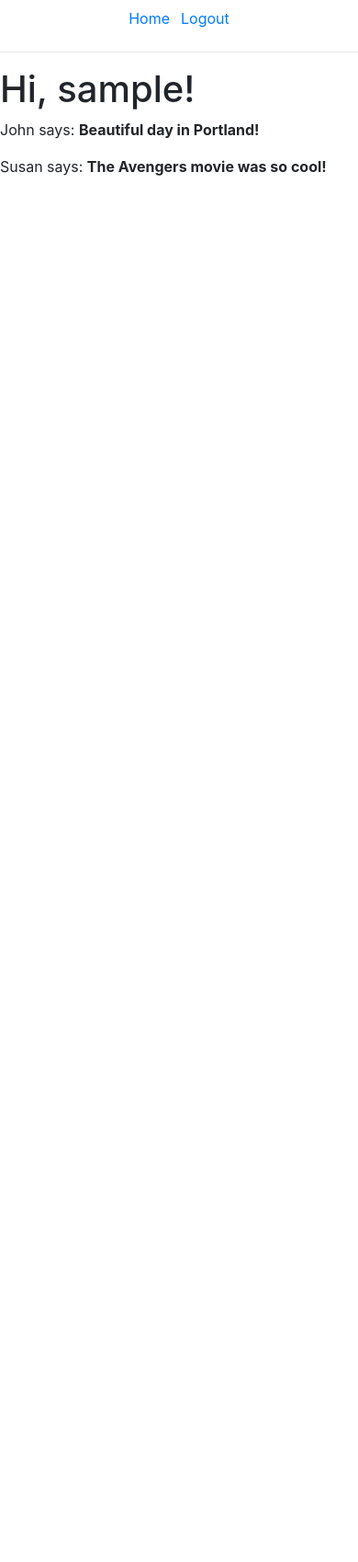
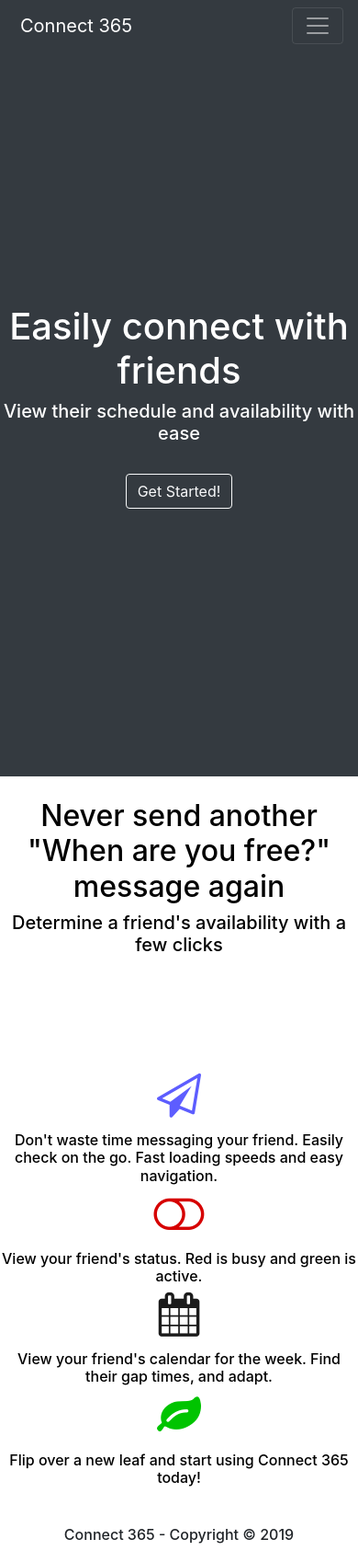
Before and after one commit to legianni/CMPE131-Project, a Flask app: page / in a window 390 px wide. Shown: the whole page at 92% size. Before the commit the page ends 191 px from the top, so only its background shows below. Run offline with Flask 2, Linux system fonts and the light colour scheme; the visitor is signed in with stand-in values (Sample User, id 1); data comes from the database, SQL or seed files in the repository; both versions use the stored data as it was after the commit; some libraries are stand-ins or nearby versions.

Commit message:
designed ui, create and display schedule/event

```diff
--- a/app/forms.py
+++ b/app/forms.py
@@ -40,3 +40,6 @@ class RegistrationForm(FlaskForm):
         user = User.query.filter_by(email=email.data).first()
         if user is not None:
             raise ValidationError('Please use a different email address.')
+
+class ScheduleForm(FlaskForm):
+    submit = SubmitField("Submit")
--- a/app/routes.py
+++ b/app/routes.py
@@ -5,6 +5,7 @@ from app.forms import LoginForm
 from app.forms import RegistrationForm
 from app.forms import AddFriend
 from app.forms import CreateEventForm
+from app.forms import ScheduleForm
 from app.models import User
 from app.models import Event
 from flask_login import current_user, login_user
@@ -14,6 +15,9 @@ from flask import request
 from werkzeug.urls import url_parse
 
 @app.route('/')
+def landingPage():
+    return render_template('landingpage.html')
+
 @app.route('/index')
 @login_required
 def index():
@@ -27,8 +31,9 @@ def index():
             'body': 'The Avengers movie was so cool!'
         }
     ]
-    return render_template('index.html', title='Home', posts=posts)
+    return render_template('index.html', title='Home', posts=posts, status=current_user.status)
 
+# route to login
 @app.route('/login', methods=['GET', 'POST'])
 def login():
     if current_user.is_authenticated:
@@ -50,18 +55,21 @@ def login():
         return redirect(next_page)
     return render_template('login.html', title='Sign in', form=form)
 
+# route to logout
 @app.route('/logout')
 def logout():
     logout_user()
     return redirect(url_for('index'))
 
+# route to register a user
 @app.route('/register', methods=['GET', 'POST'])
 def register():
     if current_user.is_authenticated:
         return redirect(url_for('index'))
     form = RegistrationForm()
     if form.validate_on_submit():
-        user = User(username=form.username.data, email=form.email.data)
+        user = User(username=form.username.data, email=form.email.data, status=True)
+        db.create_all()
         user.set_password(form.password.data)
         db.session.add(user)
         db.session.commit()
@@ -71,27 +79,89 @@ def register():
 
 @app.route('/calendar')
 def calendar():
+    print("hello")
     return render_template('calendar.html')
 
-
+# route to display friends
 @app.route('/friends')
 def friends():
     form = AddFriend()
+    # to get all the users use the command
+    # users = User.query.all()
+    # for user in users:
+
+    # display users in reverse alphabetical order
+    # User.query.filter_by(User.username.desc()).all()
     return render_template('friends.html', form=form)
 
+# route to view the events of a user
+@app.route('/event/view', methods=['GET', 'POST'])
+def viewEvent():
+    if not current_user.is_authenticated:
+        return redirect(url_for('login'))
+    # to view all events of a select user
+    events = current_user.events.all()
+    return render_template('viewEvent.html', title='View Events', events=events)
+
+# route to create an event
 @app.route('/event/create', methods=['GET', 'POST'])
 def createEvent():
     if not current_user.is_authenticated:
         return redirect(url_for('login'))
     form = CreateEventForm()
     if form.validate_on_submit():
-        date_in = form.date.data.strftime('%Y/%m/%d')
-        startTime_in = form.startTime.data.strftime('%H:%M:%S')
-        endTime_in = form.endTime.data.strftime('%H:%M:%S')
-        event = Event(title=form.title.data, description=form.description.data, date=date_in, startTime=startTime_in, endTime=endTime_in)
+        date_in = form.date.data.strftime('%m/%d/%Y')
+        startTime_in = form.startTime.data.strftime('%H:%M')
+        endTime_in = form.endTime.data.strftime('%H:%M')
+        print(current_user)
+        event = Event(author=current_user, title=form.title.data, description=form.description.data, date=date_in, startTime=startTime_in, endTime=endTime_in)
         db.create_all()
         db.session.add(event)
         db.session.commit()
         flash('Congratulations, you have created an event!')
         return redirect(url_for('index'))
     return render_template('createEvent.html', title='Create Event', form=form)
+
+# route to display the schedule. users will be able to update their schedule here
+@app.route('/schedule/create', methods=['GET', 'POST'])
+def createSchedule():
+    if not current_user.is_authenticated:
+        return redirect(url_for('login'))
+    form = ScheduleForm()
+    if form.validate_on_submit():
+        flash('Congratulations, you have updated your schedule!')
+        return redirect(url_for('index'))
+    user = User.query.filter_by(username=current_user.username).first()
+    availability = user.schedule
+    return render_template('createSchedule.html', title='Create Schedule', availability=availability, form=form)
+
+# route used to update the schedule of a user. This uses AJAX calls to retrieve data from the template
+@app.route('/update/schedule', methods=['GET', 'POST'])
+def updateSchedule():
+    if not current_user.is_authenticated:
+        return redirect(url_for('login'))
+    if request.method == 'POST':
+        data = request.json
+        new_schedule = str(data)
+        user = User.query.filter_by(username=current_user.username).first()
+        user.schedule = new_schedule
+        db.session.commit()
+    return redirect(url_for('index'))
+
+# route used to update the status of a user [BUSY = red or FREE = green]
+@app.route('/update/status', methods=['GET', 'POST'])
+def updateStatus():
+    if not current_user.is_authenticated:
+        return redirect(url_for('login'))
+    user = User.query.filter_by(username=current_user.username).first()
+    user.status = not user.status
+    db.session.commit()
+    print(user.status)
+    flash('Congratulations, you have updated your status!')
+    return redirect(url_for('index'))
+
+# DELETION
+# if you want to delete a user in the database do
+# users = User.query.all()
+# for u in users:
+#   db.session.delete(u)
--- a/app/static/css/main.css
+++ b/app/static/css/main.css
@@ -1,7 +1,74 @@
 /* To update CSS, clear cache or open the server in incognito */
 /* static css files are automatically  stored in cache */
 
+html{
+    overflow-x: hidden;
+}
+body{
+    padding-top: 40px;
+}
+footer{
+    height: 50px;
+}
 
+#block-content{
+    min-height: 90%;
+}
+.flash-message{
+    padding-top: 50px;
+}
+/* LANDING PAGE CSS */
+.landing{
+    height: 100%;
+    flex-direction: column;
+    flex-wrap: wrap;
+    text-align: center;
+    background-color: #343a40;
+    color: white;
+}
+.landing-features{
+    color: black;
+    height: 100%;
+    flex-direction: column;
+    text-align: center;
+}
+.landing-features .row{
+    padding-top: 120px;
+}
+.fa{
+    padding-bottom: 15px;
+}
+.fa:hover{
+    font-size: 3.5em !important;
+}
+.fa-paper-plane-o{
+    color: rgb(93, 93, 255);
+    transition: ease 0.5s;
+}
+.fa-toggle-off{
+    color: rgb(214, 0, 0);
+    transition: ease 0.5s;
+}
+.fa-toggle-off:hover{
+    color: rgb(0, 196, 0);
+}
+.fa-calendar{
+    color: rgb(27, 27, 27);
+    transition: ease 0.5s;
+}
+.fa-leaf{
+    color: rgb(0, 196, 0);
+    transition: ease 0.5s;
+}
+
+/* LOGIN CSS */
+.login-page{
+    height: 80%;
+}
+/* REGISTER CSS */
+.register-page{
+    height: 80%;
+}
 /*  CALENDAR CSS */
 .calendar-box{
     height: 65%;
@@ -65,6 +132,14 @@
 }
 
 /* NAVBAR */
+
+.nav-item a{
+    color: white !important;
+    transition: ease 0.5s;
+}
+.nav-item a:hover{
+    font-size: 18px;
+}
 .center{
     display: flex;
     justify-content: center;
@@ -106,3 +181,20 @@
 .friends-page .busy img{
     border: 5px solid rgb(243, 56, 39);
 }
+
+/* CREATE SCHEDULE CSS */
+.schedule-time:hover{
+    cursor: pointer;
+}
+.busy-time{
+    background-color: red;
+}
+.available-time{
+    background-color: green;
+}
+#schedule td{
+    border: 1px solid black;
+    margin: 3px;
+    padding: 8px;
+    width: 105px;
+}
--- a/app/templates/base.html
+++ b/app/templates/base.html
@@ -5,30 +5,75 @@
         {% else %}
         <title>Connect365</title>
         {% endif %}
+        <script
+        src="https://code.jquery.com/jquery-3.4.1.min.js"
+        integrity="sha256-CSXorXvZcTkaix6Yvo6HppcZGetbYMGWSFlBw8HfCJo="
+        crossorigin="anonymous"></script>
         <link rel="stylesheet" href="{{ url_for('static', filename='css/bootstrap.min.css') }}">
         <link rel="stylesheet" href="{{ url_for('static', filename='css/main.css') }}">
+        <script src="{{ url_for('static', filename='js/bootstrap.min.js') }}"></script>
+        <link rel="stylesheet" href="https://stackpath.bootstrapcdn.com/font-awesome/4.7.0/css/font-awesome.min.css">
     </head>
     <body>
-        <div class="navbar center">
-            <a href="{{ url_for('index') }}">Home</a>
+        <nav class="navbar navbar-expand-lg navbar-dark bg-dark fixed-top">
+            <a class="navbar-brand" href="{{ url_for('landingPage') }}">Connect 365</a>
+            <button class="navbar-toggler" type="button" data-toggle="collapse" data-target="#navbarNav" aria-controls="navbarNav" aria-expanded="false" aria-label="Toggle navigation">
+              <span class="navbar-toggler-icon"></span>
+            </button>
+            <div class="collapse navbar-collapse" id="navbarNav">
+                <ul class="navbar-nav mr-auto d-flex align-items-start">
+                    <li class="nav-item">
+                        <a class="nav-link" href="{{ url_for('index') }}">Home</a>
+                    </li>
+                    {% if not current_user.is_anonymous %}
+                    <li class="nav-item">
+                        <a class="nav-link" href="{{ url_for('createSchedule') }}">Schedule</a>
+                    </li>
+                    <li class="nav-item">
+                        <a class="nav-link" href="{{ url_for('friends') }}">Friends</a>
+                    </li>
+                    <li class="nav-item">
+                        <a class="nav-link" href="{{ url_for('viewEvent') }}">Events</a>
+                    </li>
+                    <li class="nav-item">
+                        <a class="nav-link" href="#">Settings</a>
+                    </li>
+                    {% endif %}
+                </ul>
+              <div class="my-2 my-lg-0 d-flex align-items-end">
+                <ul class="navbar-nav">
                     {% if current_user.is_anonymous %}
-            <a href="{{ url_for('login') }}">Login</a>
+                    <li class="nav-item">
+                        <a class="nav-link" href="{{ url_for('login') }}">Login</a>
+                    </li>
+                    <li class="nav-item">
+                        <a class="nav-link" href="{{ url_for('register') }}">Register</a>
+                    </li>
                     {% else %}
-            <a href="{{ url_for('logout') }}">Logout</a>
+                    <li class="nav-item">
+                        <a class="nav-link" href="{{ url_for('logout') }}">Logout</a>
+                    </li>
                     {% endif %}
+                </ul>
                 </div>
-        <hr>
+            </div>
+        </nav>
+        <div class="d-flex justify-content-center">
             {% with messages = get_flashed_messages() %}
             {% if messages %}
-        <ul>
                 {% for message in messages %}
-            <li>{{ message }}</li>
+                <div class="flash-message">{{ message }}</div>
                 {% endfor %}
-        </ul>
             {% endif %}
             {% endwith %}
-
+        </div>
+        <div id="block-content">
             {% block content %}{% endblock %}
         </div>
+
+    </div>
+    <footer class="d-flex justify-content-center align-items-center">
+        <h6>Connect 365 - Copyright © 2019</h6>
+    </footer>
     </body>
 </html>
--- a/app/templates/index.html
+++ b/app/templates/index.html
@@ -6,4 +6,12 @@
     {% for post in posts %}
     <div><p>{{ post.author.username }} says: <b>{{ post.body }}</b></p></div>
     {% endfor %}
+
+    <form action="/update/status" method="post">
+        {% if status %}
+            <button type="submit" class=" btn btn-success btn-sm">Status: Available</button>
+        {% else %}
+            <button type="submit" class=" btn btn-danger btn-sm">Status: Busy</button>
+        {% endif %}
+    </form>
 {% endblock %}:w
--- /dev/null
+++ b/app/templates/landingpage.html
@@ -0,0 +1,33 @@
+{% extends "base.html" %}
+
+{% block content %}
+    <div class="landing d-flex justify-content-center align-items-center">
+        <h1>Easily connect with friends</h1>
+        <h5>View their schedule and availability with ease</h5>
+        <br>
+        <a class="btn btn-outline-light" href="{{ url_for('index') }}">Get Started!</a>
+    </div>
+    <div class="landing-features d-flex justify-content-center">
+        <h2>Never send another "When are you free?" message again</h2>
+        <h5>Determine a friend's availability with a few clicks</h5>
+
+        <div class="row">
+            <div class="col-md-3">
+                <i class="fa fa-paper-plane-o fa-3x"></i>
+                <h6>Don't waste time messaging your friend. Easily check on the go. Fast loading speeds and easy navigation.</h6>
+            </div>
+            <div class="col-md-3">
+                <i class="fa fa-toggle-off fa-3x"></i>
+                <h6>View your friend's status. Red is busy and green is active.</h6>
+            </div>
+            <div class="col-md-3">
+                <i class="fa fa-calendar fa-3x"></i>
+                <h6>View your friend's calendar for the week. Find their gap times, and adapt.</h6>
+            </div>
+            <div class="col-md-3">
+                <i class="fa fa-leaf fa-3x"></i>
+                <h6>Flip over a new leaf and start using Connect 365 today!</h6>
+            </div>
+        </div>
+    </div>
+{% endblock %}:w
--- a/app/templates/login.html
+++ b/app/templates/login.html
@@ -2,7 +2,7 @@
 {% extends "base.html" %}
 
 {% block content %}
-    <div class="center-form">
+    <div class="login-page d-flex justify-content-center align-items-center">
         <form action="" method="post">
             <h1>Sign In</h1>
             {{ form.hidden_tag() }}
@@ -22,7 +22,7 @@
                 {{ form.submit(class_="btn btn-primary") }}
             </div>
             <div>
-                <a href="#">Forgot Password</a>
+                <br>
                 <p>New User? <a href="{{ url_for('register') }}">Click to Register!</a></p>
             </div>
         </form>
--- a/main.py
+++ b/main.py
@@ -1,4 +1,6 @@
 from app import app
+from app import db
 
 if __name__=='__main__':
+    db.create_all()
     app.run(debug = True)
```
Also changed, not shown: app/models.py (+16 -11 lines), app/templates/createSchedule.html (added, +83 -0 lines), app/templates/register.html (+7 -5 lines), app/templates/viewEvent.html (added, +14 -0 lines), app.db, 2 other files. Lines whose indentation alone changed are shown as unchanged.
